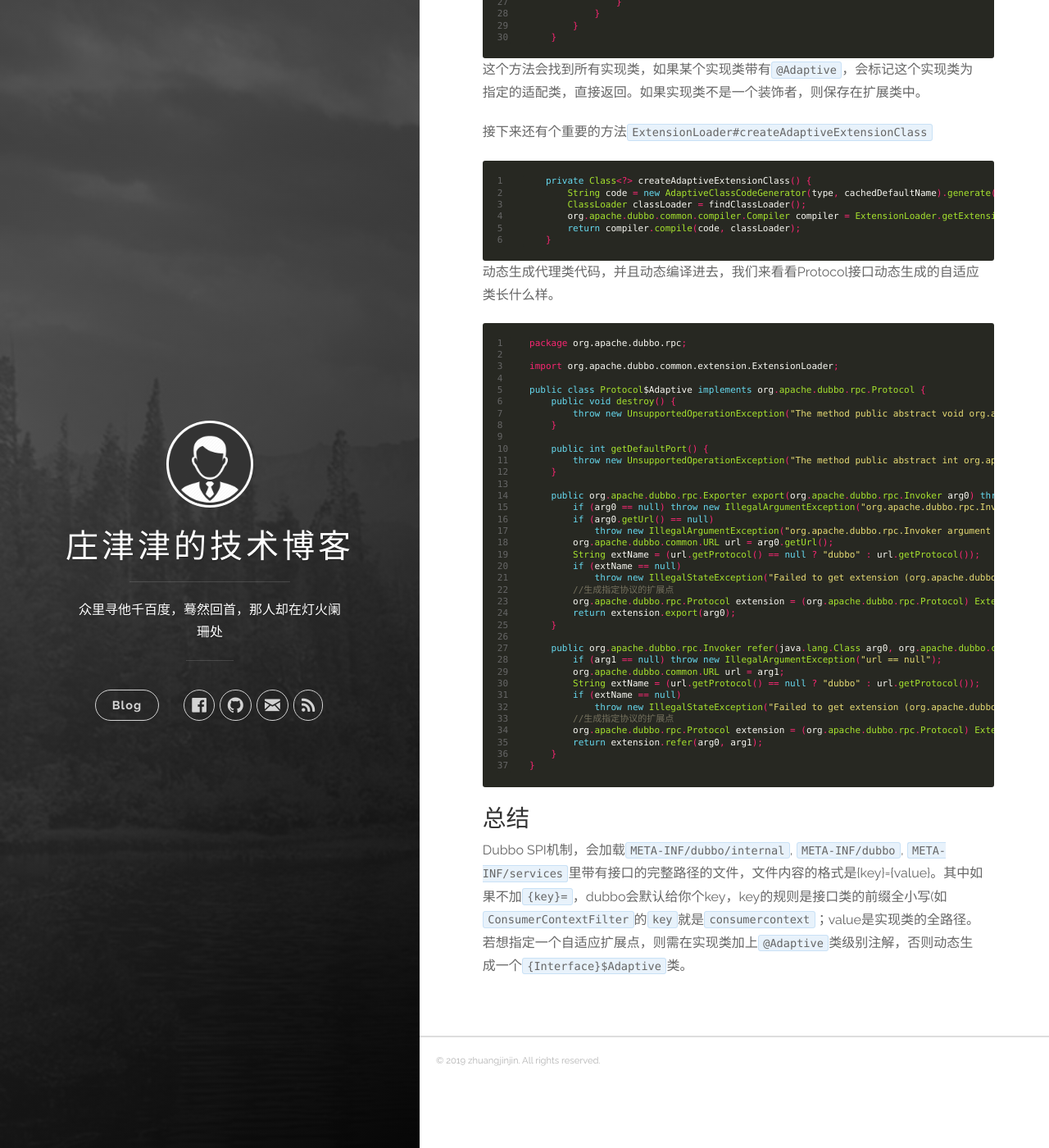
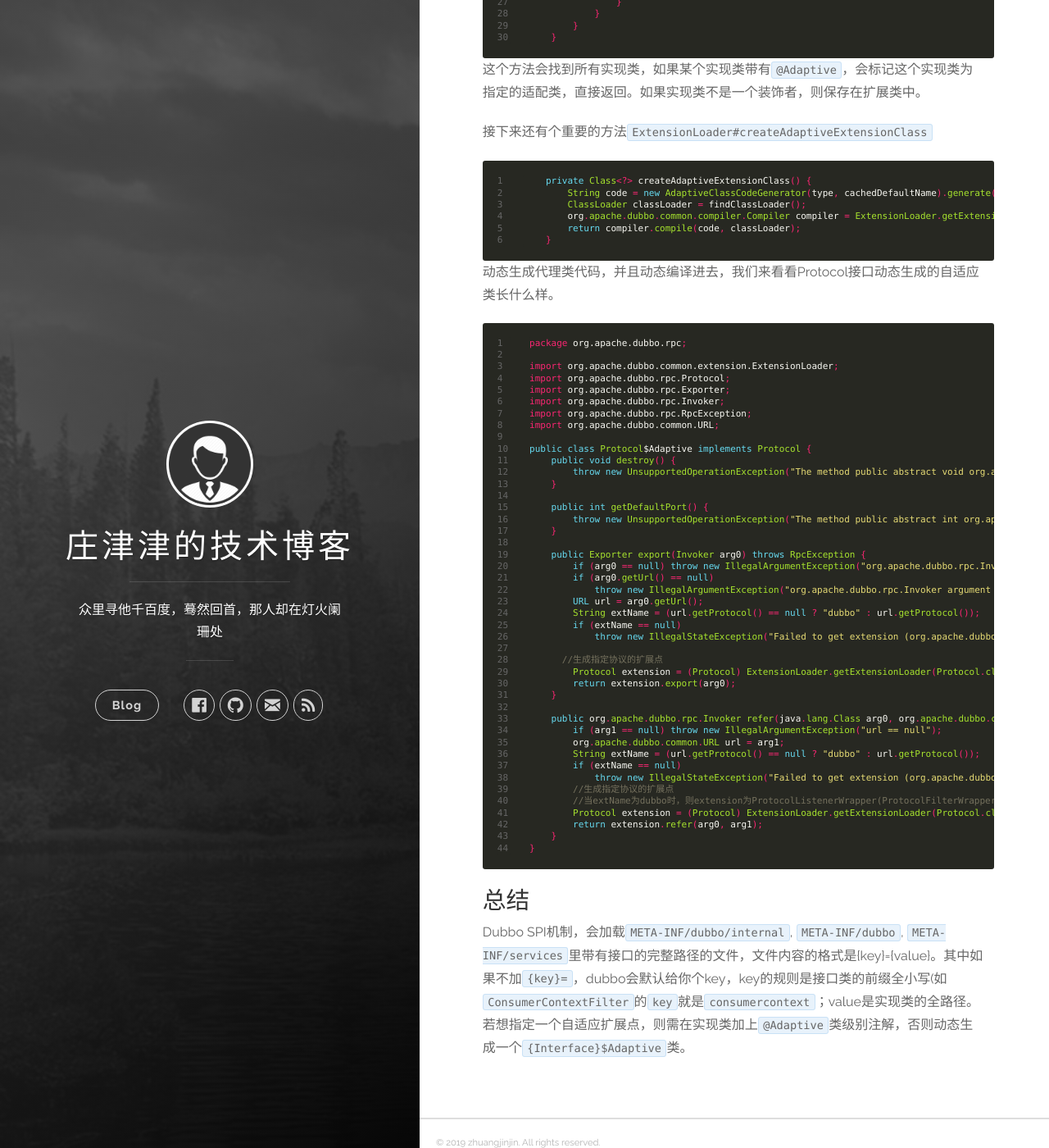
Before and after one commit to zhuangjinjin/zhuangjinjin.github.io, a Jekyll site: the page built from _posts/2019-05-13-Dubbo的SPI机制.md, in a window 1280 px wide and 1400 px high, scrolled down 3553 px. Shown: the whole window at 82% size. Built offline with Jekyll 4.4.1, drawn with Linux system fonts in a browser that asks for light colours.

Commit message:
Update 2019-05-13-Dubbo的SPI机制.md

```diff
--- a/_posts/2019-05-13-Dubbo的SPI机制.md
+++ b/_posts/2019-05-13-Dubbo的SPI机制.md
@@ -139,8 +139,13 @@ Dubbo的SPI在Dubbo源码里很经常看到，是Dubbo扩展点的一种实现
 package org.apache.dubbo.rpc;
 
 import org.apache.dubbo.common.extension.ExtensionLoader;
+import org.apache.dubbo.rpc.Protocol;
+import org.apache.dubbo.rpc.Exporter;
+import org.apache.dubbo.rpc.Invoker;
+import org.apache.dubbo.rpc.RpcException;
+import org.apache.dubbo.common.URL;
 
-public class Protocol$Adaptive implements org.apache.dubbo.rpc.Protocol {
+public class Protocol$Adaptive implements Protocol {
     public void destroy() {
         throw new UnsupportedOperationException("The method public abstract void org.apache.dubbo.rpc.Protocol.destroy() of interface org.apache.dubbo.rpc.Protocol is not adaptive method!");
     }
@@ -149,16 +154,17 @@ public class Protocol$Adaptive implements org.apache.dubbo.rpc.Protocol {
         throw new UnsupportedOperationException("The method public abstract int org.apache.dubbo.rpc.Protocol.getDefaultPort() of interface org.apache.dubbo.rpc.Protocol is not adaptive method!");
     }
 
-    public org.apache.dubbo.rpc.Exporter export(org.apache.dubbo.rpc.Invoker arg0) throws org.apache.dubbo.rpc.RpcException {
+    public Exporter export(Invoker arg0) throws RpcException {
         if (arg0 == null) throw new IllegalArgumentException("org.apache.dubbo.rpc.Invoker argument == null");
         if (arg0.getUrl() == null)
             throw new IllegalArgumentException("org.apache.dubbo.rpc.Invoker argument getUrl() == null");
-        org.apache.dubbo.common.URL url = arg0.getUrl();
+        URL url = arg0.getUrl();
         String extName = (url.getProtocol() == null ? "dubbo" : url.getProtocol());
         if (extName == null)
             throw new IllegalStateException("Failed to get extension (org.apache.dubbo.rpc.Protocol) name from url (" + url.toString() + ") use keys([protocol])");
-        //生成指定协议的扩展点
-        org.apache.dubbo.rpc.Protocol extension = (org.apache.dubbo.rpc.Protocol) ExtensionLoader.getExtensionLoader(org.apache.dubbo.rpc.Protocol.class).getExtension(extName);
+
+      //生成指定协议的扩展点
+        Protocol extension = (Protocol) ExtensionLoader.getExtensionLoader(Protocol.class).getExtension(extName);
         return extension.export(arg0);
     }
 
@@ -169,7 +175,8 @@ public class Protocol$Adaptive implements org.apache.dubbo.rpc.Protocol {
         if (extName == null)
             throw new IllegalStateException("Failed to get extension (org.apache.dubbo.rpc.Protocol) name from url (" + url.toString() + ") use keys([protocol])");
         //生成指定协议的扩展点
-        org.apache.dubbo.rpc.Protocol extension = (org.apache.dubbo.rpc.Protocol) ExtensionLoader.getExtensionLoader(org.apache.dubbo.rpc.Protocol.class).getExtension(extName);
+        //当extName为dubbo时，则extension为ProtocolListenerWrapper(ProtocolFilterWrapper(QosProtocolWrapper(DubboProtocol)))这样的装饰器
+        Protocol extension = (Protocol) ExtensionLoader.getExtensionLoader(Protocol.class).getExtension(extName);
         return extension.refer(arg0, arg1);
     }
 }
```
Also changed, not shown: _posts/2019-05-15-OpenFeign之服务调用.md (added, +13 -0 lines).
